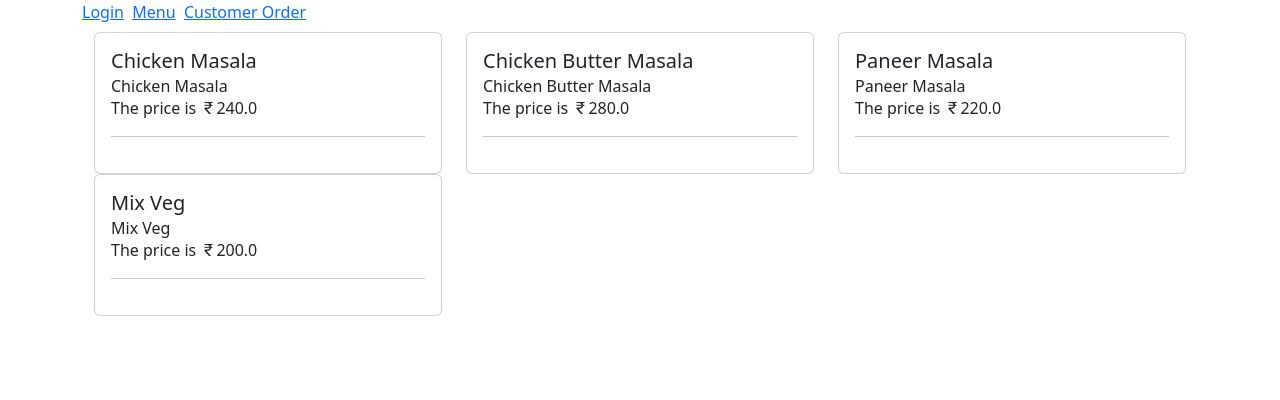
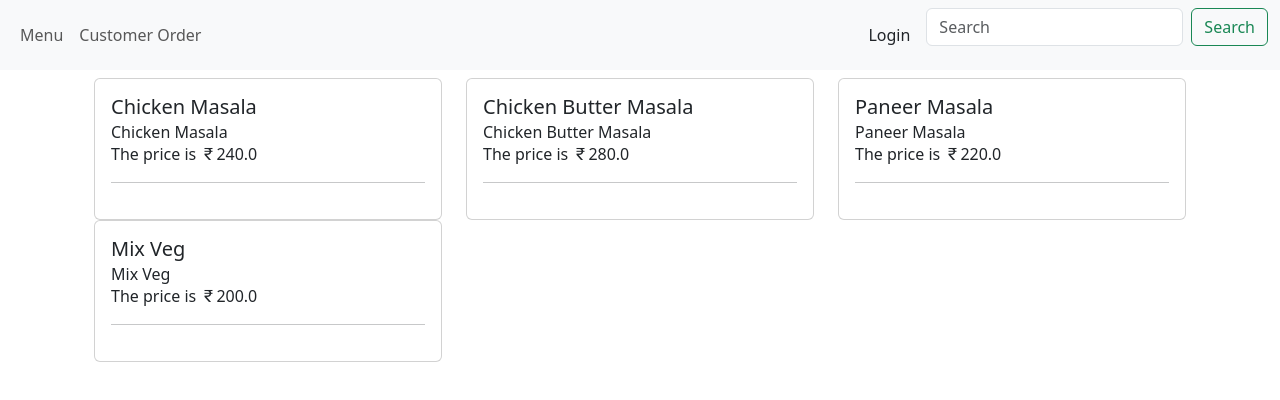
Before and after one commit to ksinha93/angular-lab-POC, an Angular app: page / in a window 1280 px wide. Shown: the top 400 px of the page. Built offline with nearby package versions, Linux system fonts and the light colour scheme.

Commit message:
3 files modified

```diff
--- a/src/app/app.component.html
+++ b/src/app/app.component.html
@@ -1,12 +1,76 @@
+<nav class="navbar navbar-expand-lg bg-body-tertiary">
+  <div class="container-fluid">
+    <!-- <a class="navbar-brand" href="#">Navbar</a> -->
+    <button
+      class="navbar-toggler"
+      type="button"
+      data-bs-toggle="collapse"
+      data-bs-target="#navbarSupportedContent"
+      aria-controls="navbarSupportedContent"
+      aria-expanded="false"
+      aria-label="Toggle navigation"
+    >
+      <span class="navbar-toggler-icon"></span>
+    </button>
+    <div class="collapse navbar-collapse" id="navbarSupportedContent">
+      <ul class="navbar-nav me-auto mb-2 mb-lg-0">
+        <li class="nav-item">
+          <a [routerLink]="['./hello']" class="nav-link">Menu</a>
+        </li>
+        <li class="nav-item">
+          <a [routerLink]="['./custord']" class="nav-link">Customer Order</a>
+        </li>
+
+        <!--<li class="nav-item dropdown">
+          <a class="nav-link dropdown-toggle" href="#" role="button" data-bs-toggle="dropdown" aria-expanded="false">
+            Dropdown
+          </a>
+          <ul class="dropdown-menu">
+            <li><a class="dropdown-item" href="#">Action</a></li>
+            <li><a class="dropdown-item" href="#">Another action</a></li>
+            <li><hr class="dropdown-divider"></li>
+            <li><a class="dropdown-item" href="#">Something else here</a></li>
+          </ul>
+        </li>-->
+        <li class="nav-item">
+          <span *ngIf="isUserValid" class="nav-item"
+            >Total Items: {{ totMenuCount }} Total Amount: {{ totAmount }}</span
+          >
+        </li>
+      </ul>
+      <li class="nav-item list-unstyled me-2">
+        <button
+          type="button"
+          [routerLink]="['./login']"
+          class="nav-link"
+          *ngIf="!isUserValid"
+        >
+          Login
+        </button>
+      </li>
+      <li class="nav-item list-unstyled me-2">
+        <button
+          (click)="onLogOut()"
+          type="button"
+          class="nav-link"
+          *ngIf="isUserValid"
+        >
+          Log Out
+        </button>
+      </li>
+      <form class="d-flex" role="search">
+        <input
+          class="form-control me-2"
+          type="search"
+          placeholder="Search"
+          aria-label="Search"
+        />
+        <button class="btn btn-outline-success" type="submit">Search</button>
+      </form>
+    </div>
+  </div>
+</nav>
+
 <div class="container">
-  <a [routerLink]="['./login']" *ngIf="!isUserValid">Login</a>&nbsp;
-  <a [routerLink]="['./hello']">Menu</a>&nbsp;
-  <a [routerLink]="['./custord']">Customer Order</a>
-  <a href="" (click)="onLogOut()" type="button" class="ps-2" *ngIf="isUserValid"
-    >Log Out</a
-  >
-  <span style="padding-left:10px" *ngIf="isUserValid"
-    >Total Items: {{ totMenuCount }} Total Amount: {{ totAmount }}</span
-  >
   <router-outlet></router-outlet>
 </div>
--- a/src/app/app.component.ts
+++ b/src/app/app.component.ts
@@ -1,7 +1,7 @@
 import { Component, OnChanges } from '@angular/core';
 import { FormControl, FormGroup, Validators } from '@angular/forms';
 
-import { Route } from '@angular/router';
+import { Route, Router } from '@angular/router';
 import { HelloComponent } from './hello.component';
 import { SharedData } from './shareddata.service';
 //import { UserNameValiditors } from './UserNameValditors';
@@ -17,7 +17,7 @@ export class AppComponent implements OnChanges {
   totAmount: string = '0';
   isUserValid: boolean = false;
 
-  constructor(private svcData: SharedData) {
+  constructor(private svcData: SharedData, private route: Router) {
     this.svcData.getLoginStatus().subscribe((l) => {
       this.isUserValid = l;
     });
@@ -32,4 +32,9 @@ export class AppComponent implements OnChanges {
   }
 
   ngOnChanges(): void {}
+  onLogOut(): void {
+    this.isUserValid = false;
+    this.svcData.sendLoginStatus(false);
+    this.route.navigateByUrl('./login');
+  }
 }
--- a/src/app/login/login.component.ts
+++ b/src/app/login/login.component.ts
@@ -1,4 +1,4 @@
-import { Component } from '@angular/core';
+import { Component, OnChanges } from '@angular/core';
 import { FormControl, FormGroup, Validators } from '@angular/forms';
 import { Router } from '@angular/router';
 import { LoginService } from '../services/login.service';
@@ -8,7 +8,7 @@ import { SharedData } from '../shareddata.service';
   selector: 'login-form',
   templateUrl: './login.component.html',
 })
-export class LoginComponent {
+export class LoginComponent implements OnChanges {
   isUserValid: boolean = false;
   constructor(
     private svcData: SharedData,
@@ -44,4 +44,12 @@ export class LoginComponent {
     this.form.controls['password'].setValue('');
     this.svcData.sendLoginStatus(false);
   }
+
+  ngOnChanges(): void {
+    if (this.isUserValid == false) {
+      this.form.controls['username'].setValue('');
+      this.form.controls['password'].setValue('');
+      this.svcData.sendLoginStatus(false);
+    }
+  }
 }
```
